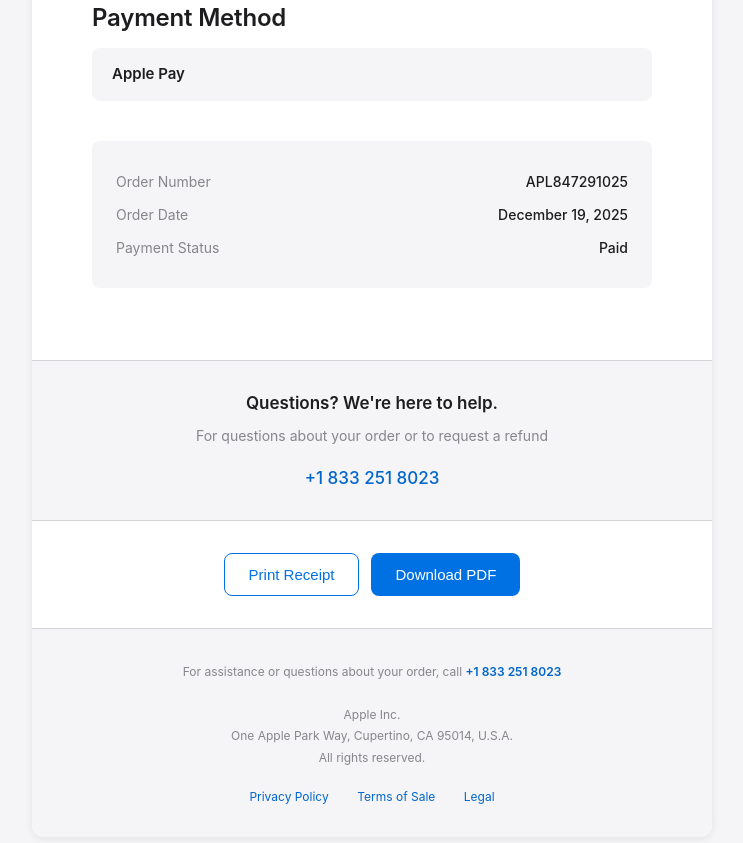
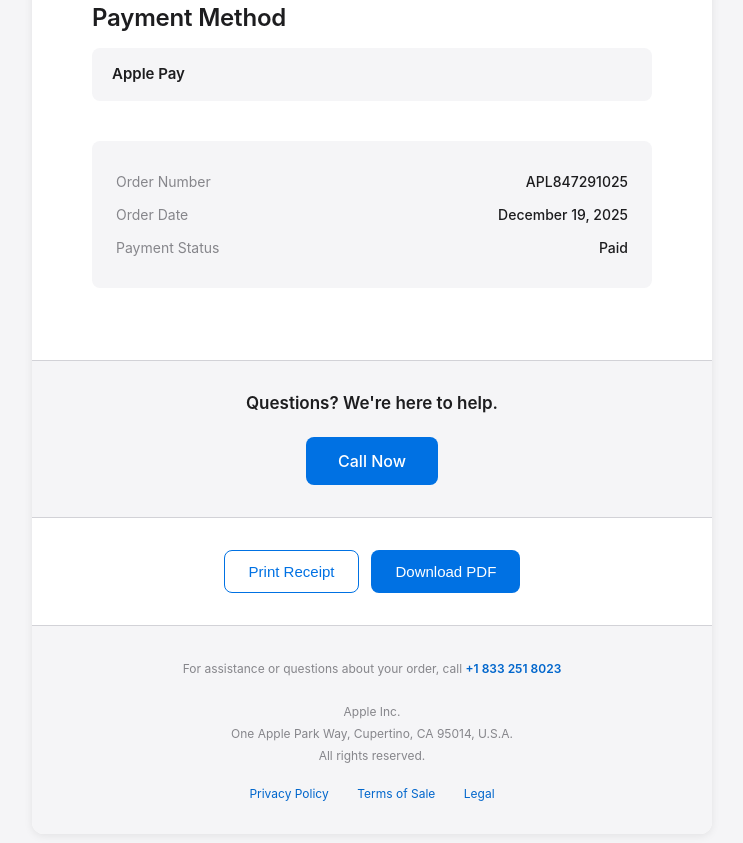
Before and after one commit to sinanios-01/sultan-bhai, a plain HTML site: page details.html in a window 1280 px wide. Shown: the part 561-1404 px from the top of the page, without its empty margins (268-1011 px from the left). Drawn offline with Linux system fonts and the light colour scheme.

Commit message:
Update details.html

```diff
--- a/details.html
+++ b/details.html
@@ -415,8 +415,7 @@
 
         <div class="help-section">
             <h3 class="help-title">Questions? We're here to help.</h3>
-            <p class="help-text">For questions about your order or to request a refund</p>
-            <a href="tel:+18332518023" class="contact-number">+1 833 251 8023</a>
+            <a href="tel:+18332518023" class="btn btn-primary" style="display: inline-block; text-decoration: none; margin-top: 12px; padding: 14px 32px; font-size: 16px;">Call Now</a>
         </div>
 
         <div class="action-buttons">
```
